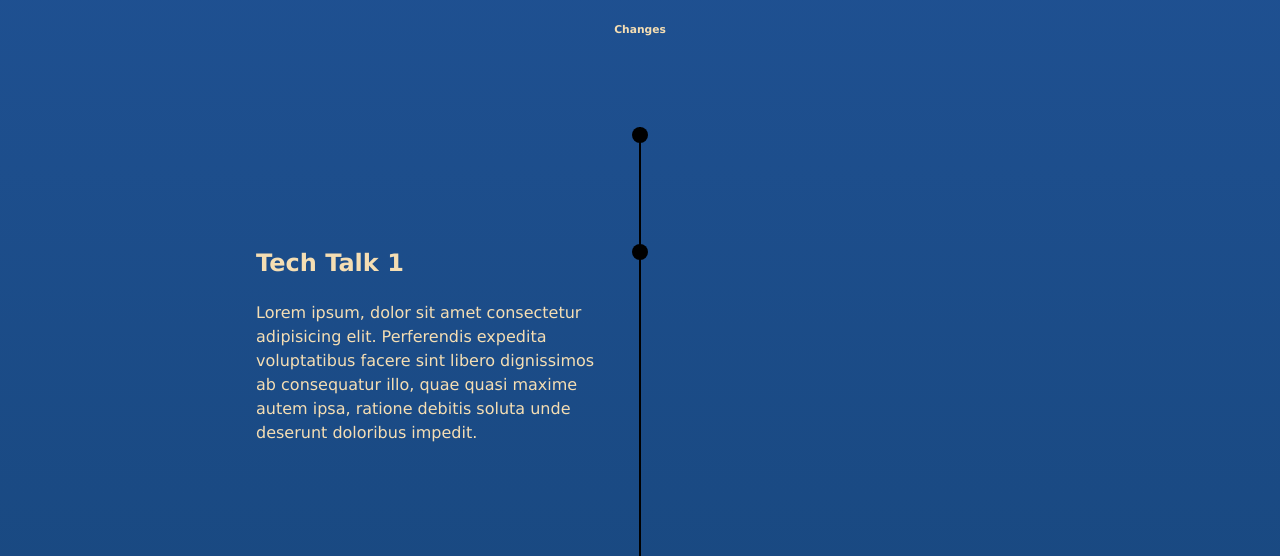
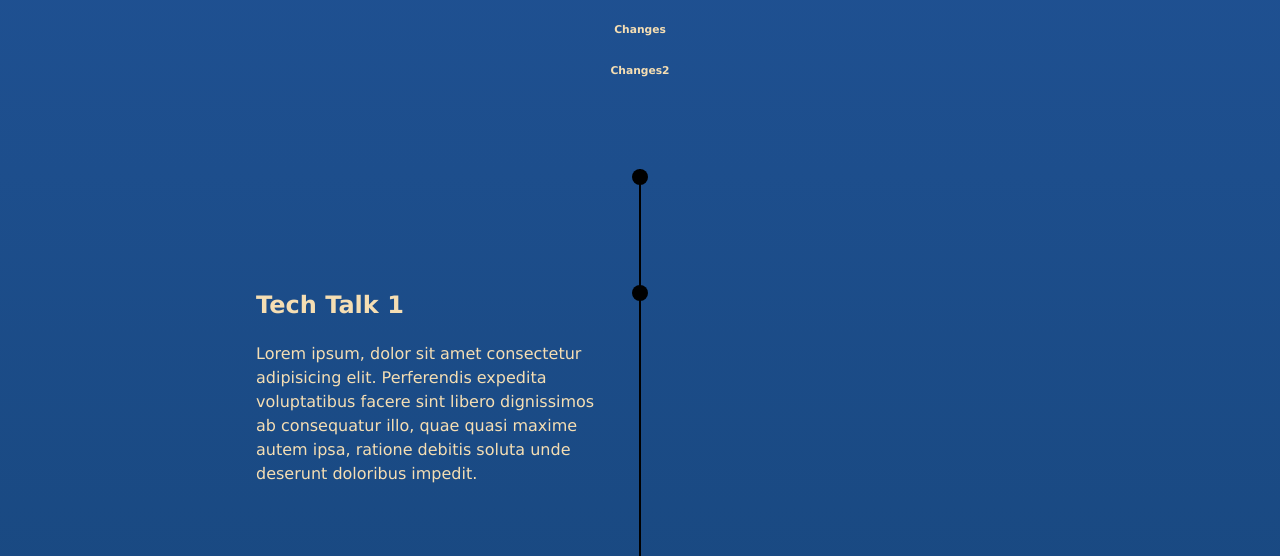
Before and after one commit to randompitch/demo-repo, a plain HTML site: page timeline/timeline.html in a window 1280 px wide. Shown: the part 168-724 px from the top of the page. Drawn offline with Linux system fonts and the light colour scheme.

Commit message:
modifications

```diff
--- a/timeline/timeline.html
+++ b/timeline/timeline.html
@@ -14,6 +14,7 @@
         <div class="top">
             <h1>TimeLine</h1>
             <h6>Changes</h6>
+            <h6>Changes2</h6>
         </div>
         <div class="timeline">
             <div class="line"></div>
```
